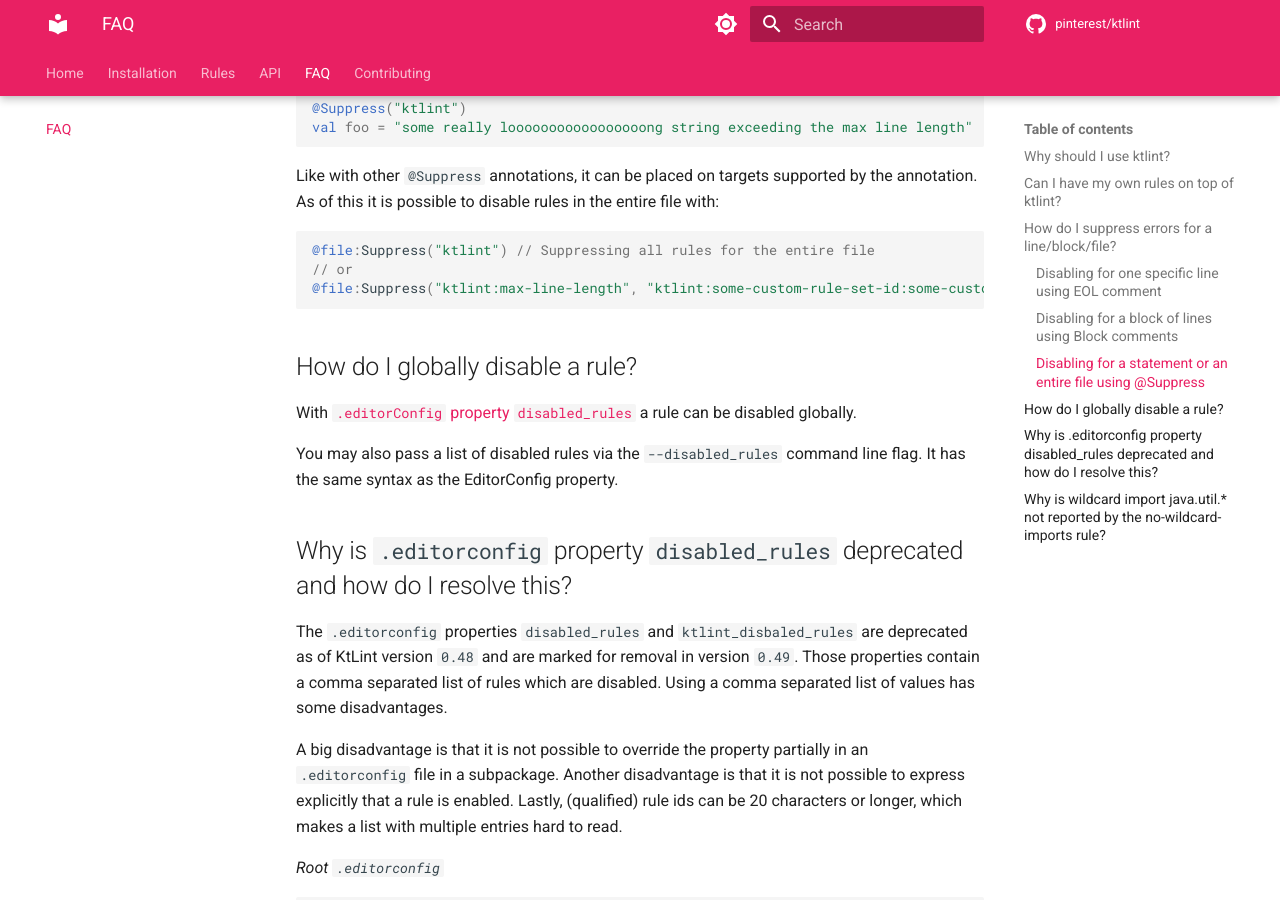
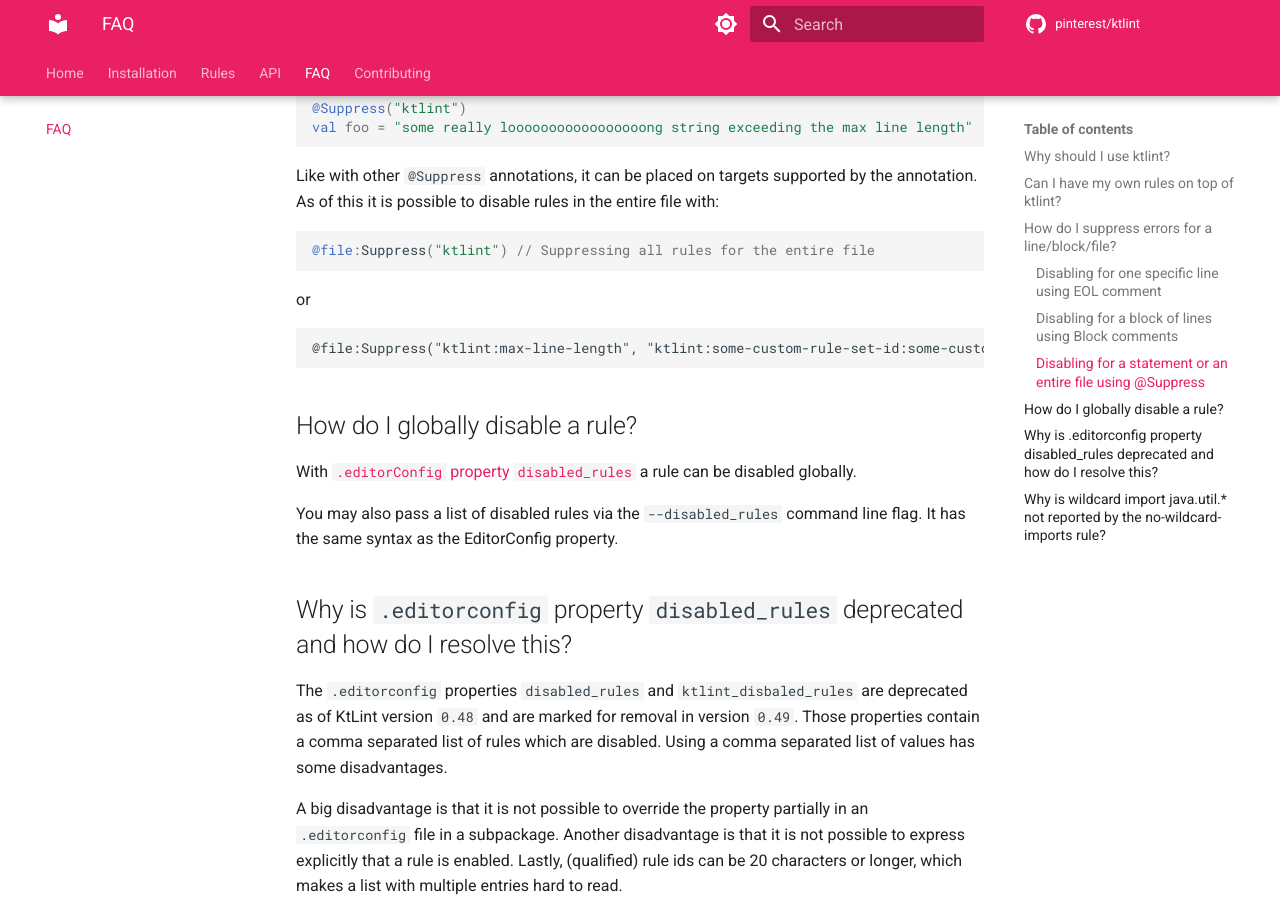
Before and after one commit to pinterest/ktlint, an MkDocs documentation site: the page built from docs/faq.md, in a window 1280 px wide and 900 px high, scrolled down 2635 px. Built offline with MkDocs 1.6.1 and Material for MkDocs 9.7.7, drawn with Linux system fonts in a browser that asks for light colours; comment, search, counter and statistics services are not loaded.

Commit message:
Split example code block

````diff
--- a/docs/faq.md
+++ b/docs/faq.md
@@ -105,7 +105,9 @@ val foo = "some really looooooooooooooooong string exceeding the max line length
 Like with other `@Suppress` annotations, it can be placed on targets supported by the annotation. As of this it is possible to disable rules in the entire file with:
 ```kotlin
 @file:Suppress("ktlint") // Suppressing all rules for the entire file
-// or
+```
+or
+```
 @file:Suppress("ktlint:max-line-length", "ktlint:some-custom-rule-set-id:some-custom-rule-id") // Suppressing specific rules for the entire file
 ```
 
````
